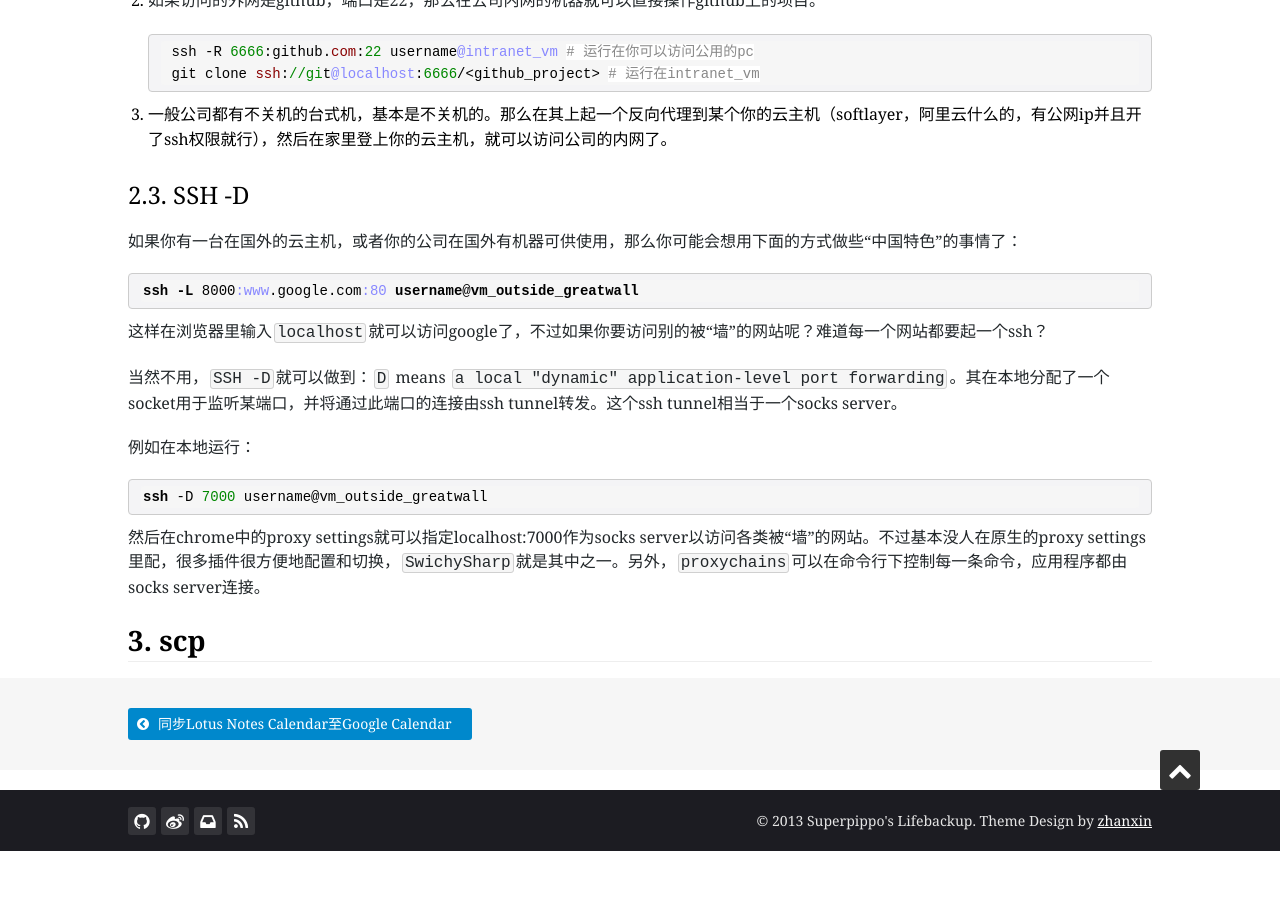
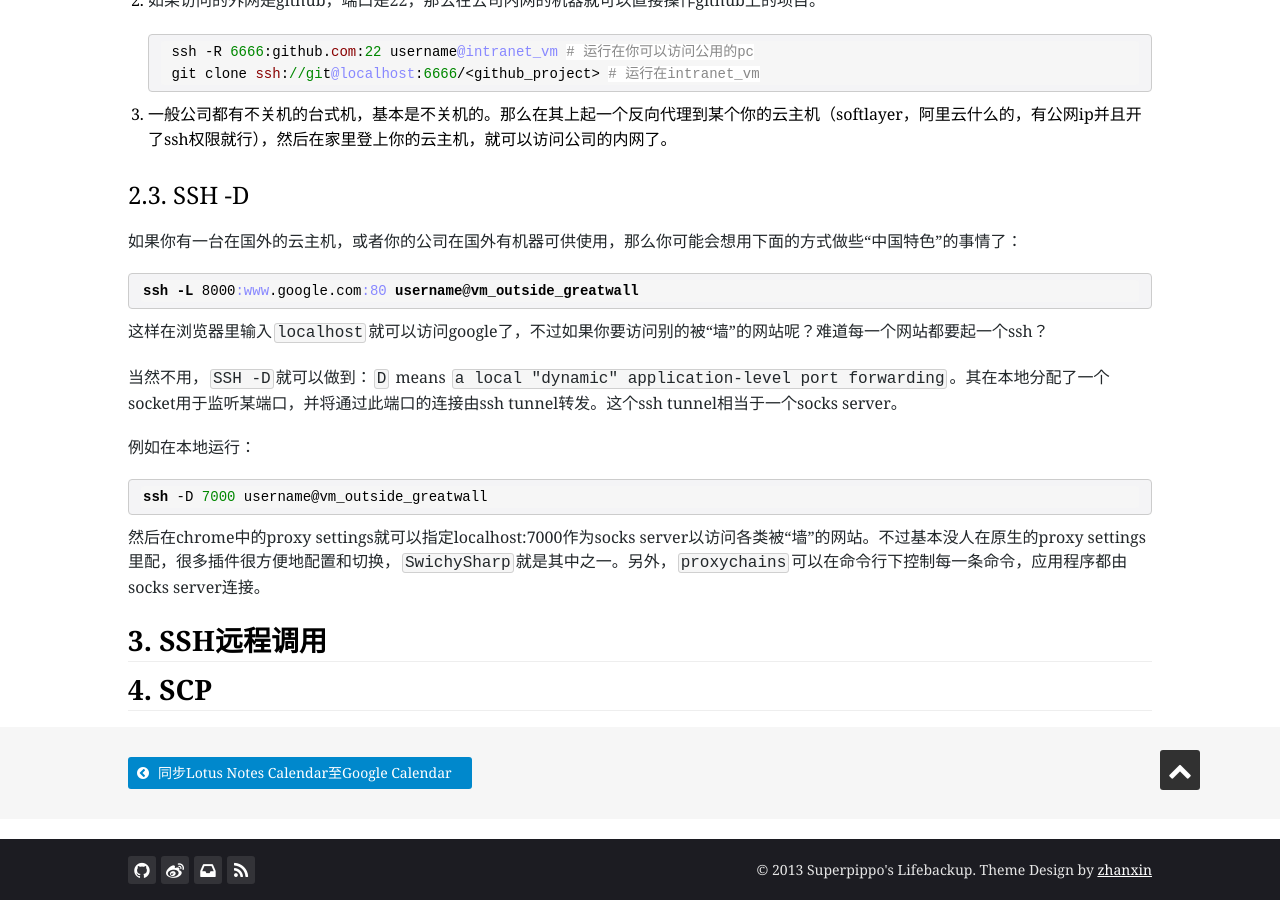
Before and after one commit to Huang-Wei/huang-wei.github.io, a Jekyll site: the page built from _posts/2014-09-30-ssh-summary.md, in a window 1280 px wide and 900 px high, scrolled down 2447 px. Built offline with Jekyll 4.4.1, drawn with Linux system fonts in a browser that asks for light colours; nearby versions of some CDN libraries; Markdown is read by kramdown in place of the engine named in the settings; before the commit the page ends 3298 px from its top, so only the background shows below that.

Commit message:
add TODO 3 and 4

```diff
--- a/_posts/2014-09-30-ssh-summary.md
+++ b/_posts/2014-09-30-ssh-summary.md
@@ -122,4 +122,6 @@ ssh -D 7000 username@vm_outside_greatwall
 
 然后在chrome中的proxy settings就可以指定localhost:7000作为socks server以访问各类被“墙”的网站。不过基本没人在原生的proxy settings里配，很多插件很方便地配置和切换，`SwichySharp`就是其中之一。另外，`proxychains`可以在命令行下控制每一条命令，应用程序都由socks server连接。
 
-## 3. scp
+## 3. SSH远程调用
+
+## 4. SCP
```
